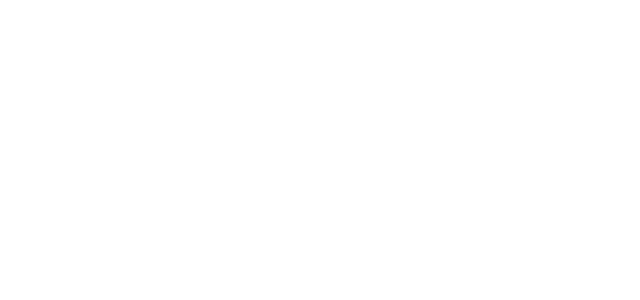
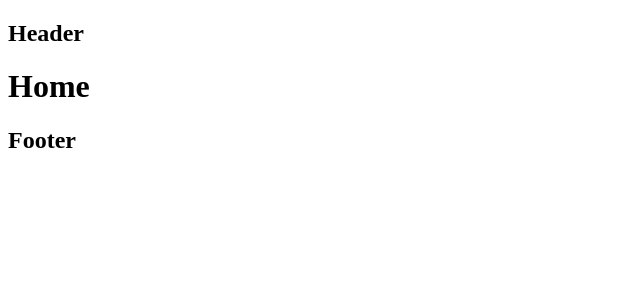
Before and after one commit to jvickers123/pentaro-site, a React (Create React App) app: page / in a window 1280 px wide. Shown: the top 300 px of the page, without its empty margins (0-640 px from the left). Built offline with nearby package versions, Linux system fonts and the light colour scheme.

Commit message:
added react router dom

```diff
--- a/package.json
+++ b/package.json
@@ -8,6 +8,7 @@
     "@testing-library/user-event": "^13.5.0",
     "react": "^18.1.0",
     "react-dom": "^18.1.0",
+    "react-router-dom": "^6.3.0",
     "react-scripts": "5.0.1",
     "sass": "^1.52.1",
     "web-vitals": "^2.1.4"
--- a/src/App.js
+++ b/src/App.js
@@ -1,11 +1,25 @@
 import React from 'react'
+import { BrowserRouter, Routes, Route } from 'react-router-dom'
 
-//
+
+// COMPONENTS
+import Header from './components/Header'
+import Home from './components/Home'
+import PentaroWay from './components/PentaroWay'
+import Contact from './components/Contact'
+import Footer from './components/Footer'
 
 function App() {
   return (
-      <>
-      </>
+      <BrowserRouter>
+        <Header />
+        <Routes>
+          <Route path='/' element={<Home />}/>
+          <Route path='/pentaroway' element={<PentaroWay/>}/>
+          <Route path='/contact' element={<Contact />}/>
+        </Routes>
+        <Footer />
+      </BrowserRouter>
   )
 }
 
```
Also changed, not shown: 1 other file (tests, documents, lock files or other folders).
